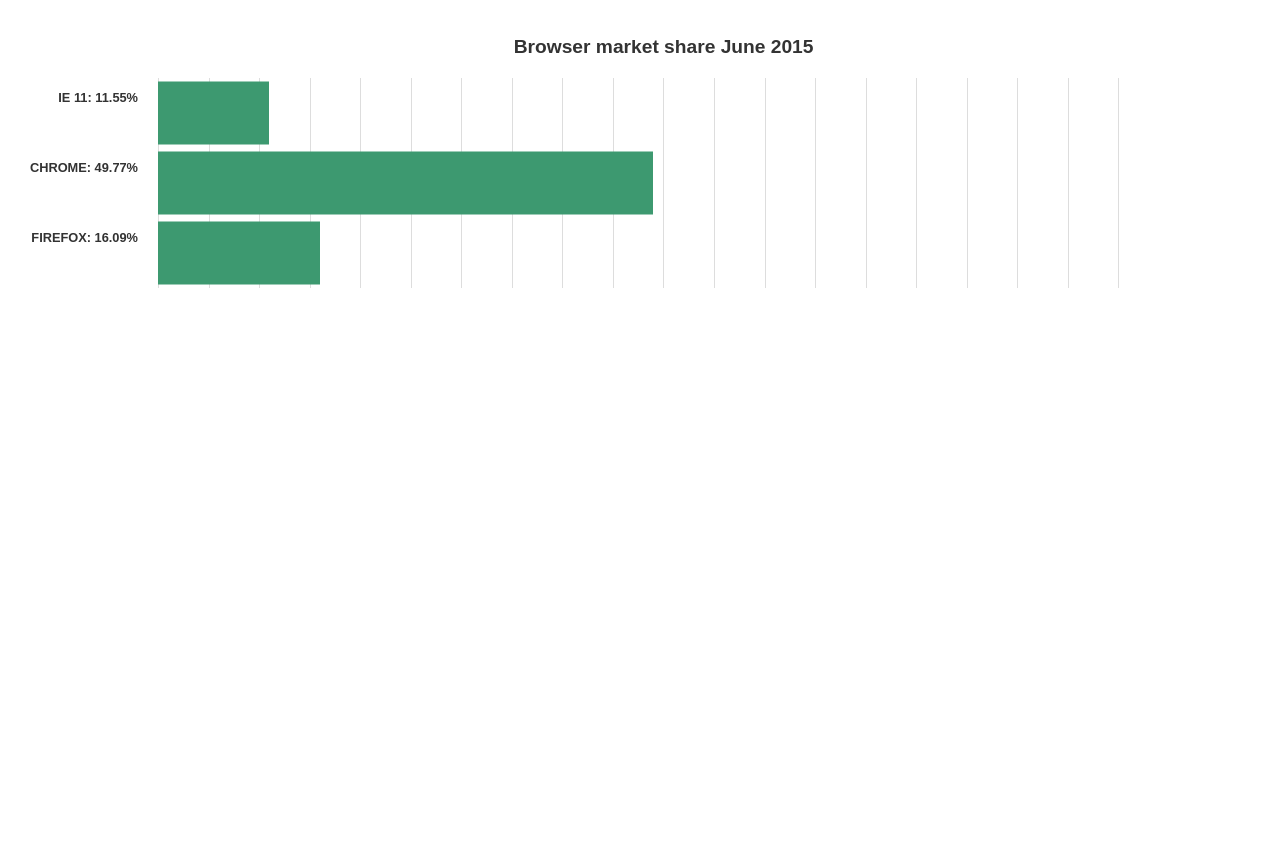
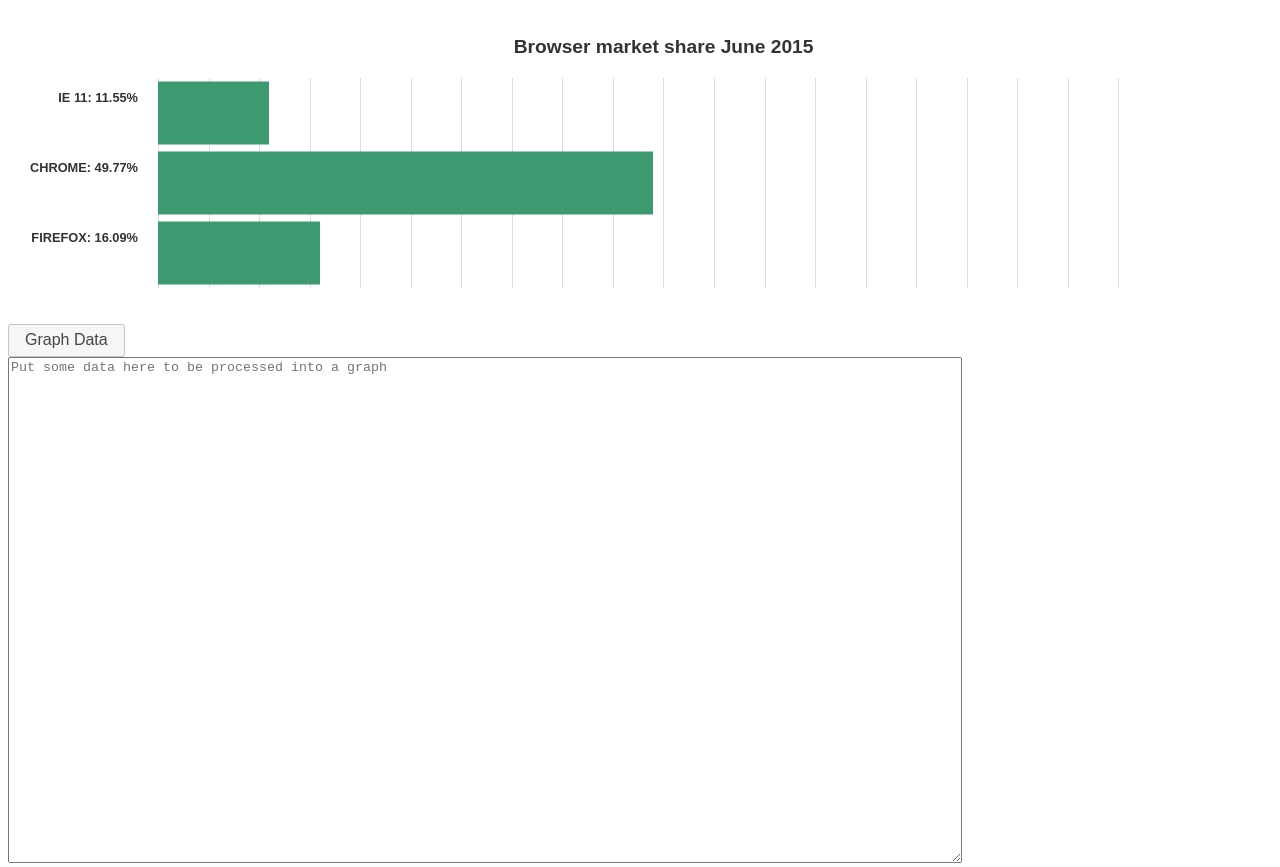
Before and after one commit to aStrangeGoatInTheShadows/barchartapi, a plain HTML site: page index.html in a window 1280 px wide. Before the commit the page ends 800 px from the top, so only its background shows below. Drawn offline with Linux system fonts and the light colour scheme.

Commit message:
Added a text box and figured out how to maniuplate it

```diff
--- a/BarChartStyle input/BarChartAPI.scss
+++ b/BarChartStyle input/BarChartAPI.scss
@@ -19,6 +19,13 @@
   margin-bottom: 20px;
   margin-left: 130px;
 }
+
+#datainput {
+  width: 75%;
+  height: 500px;
+  wrap:hard;
+}
+
 
 .text {
   font-weight: 600;
@@ -76,6 +83,7 @@
   }
 }
 
+
 html, body {
   height: 500px;
   font-family: "fira-sans-2",sans-serif;
--- a/index.html
+++ b/index.html
@@ -32,6 +32,13 @@
   <dd class="percentage percentage-49"><span class="text">Chrome: 49.77%</span></dd>
   <dd class="percentage percentage-16"><span class="text">Firefox: 16.09%</span></dd>
 </dl>
+
+<button class="ui-button ui-widget ui-corner-all">Graph Data</button>
+
+<div class="atextbox">
+  <textarea id="datainput" name="atextbox" placeholder="Put some data here to be processed into a graph"></textarea>
+</div>
+
 </body>
 
 </html>
```
Also changed, not shown: BarChartStyle/BarChartAPI.css.
